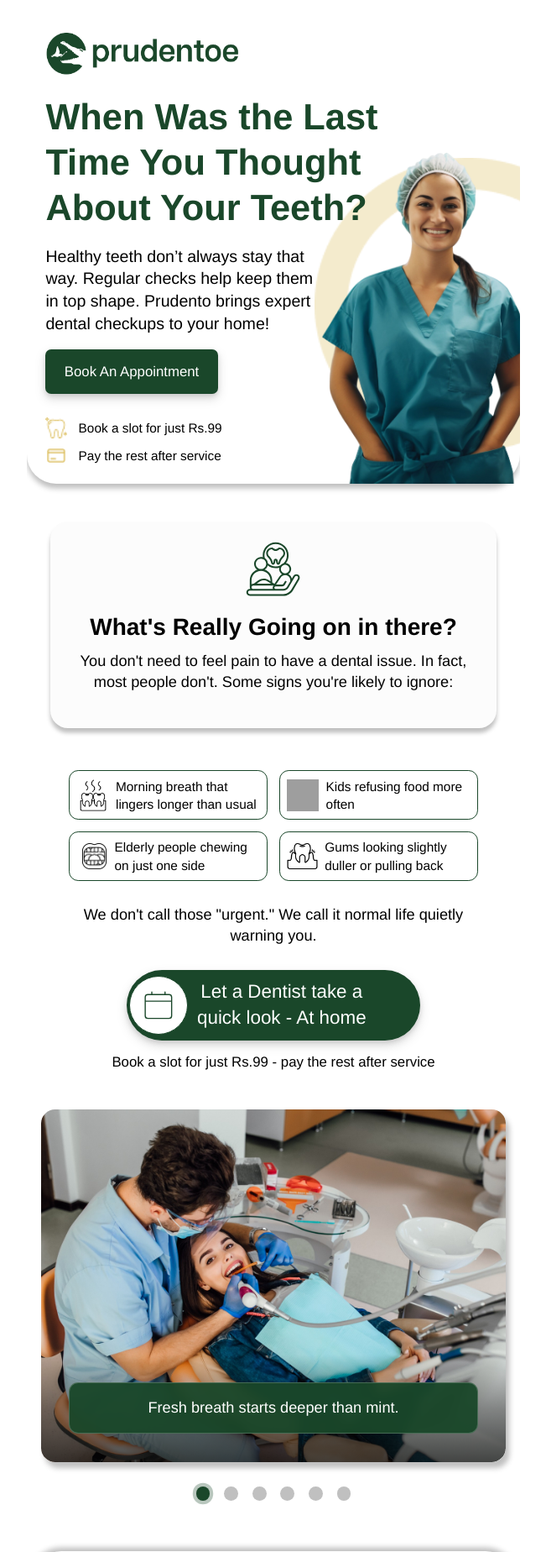
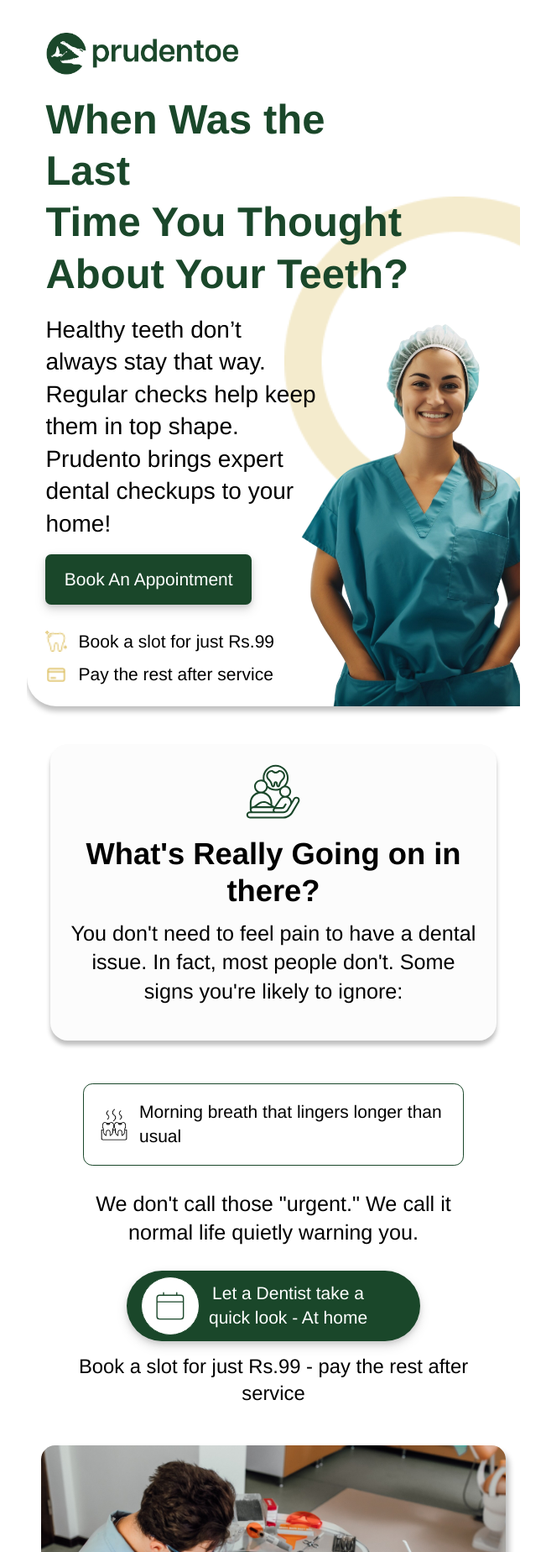
Before and after one commit to avijitbhuin21/prudentoe-demo, a Flask app: page / in a window 1280 px wide. Shown: the top 1848 px of the page at 84% size, without its empty margins (314-965 px from the left). Run offline with Flask 3, Linux system fonts and the light colour scheme; some libraries are stand-ins or nearby versions; grey boxes are pictures that could not be loaded.

Commit message:
Suhas-asked-changes

```diff
--- a/templates/index.html
+++ b/templates/index.html
@@ -181,31 +181,31 @@
         border: 1px dashed #1a472a;
       }
       .text-dynamic-hero {
-        font-size: clamp(24px, 7vw, 31px);
+        font-size: clamp(24px, 7vw, 35px);
       }
       .text-dynamic-large {
-        font-size: clamp(18px, 5vw, 25px);
+        font-size: clamp(24px, 6.5vw, 36px);
       }
       .text-dynamic-xl {
-        font-size: clamp(16px, 4.5vw, 20px);
+        font-size: clamp(20px, 5.5vw, 26px);
       }
       .text-dynamic-medium {
-        font-size: clamp(14px, 3.5vw, 18px);
+        font-size: clamp(18px, 4.5vw, 24px);
       }
       .text-dynamic-base {
-        font-size: clamp(12px, 3vw, 14px);
+        font-size: clamp(16px, 4vw, 20px);
       }
       .text-dynamic-small {
-        font-size: clamp(11px, 2.8vw, 13px);
+        font-size: clamp(15px, 3.5vw, 18px);
       }
       .text-dynamic-xs {
-        font-size: clamp(10px, 2.5vw, 12px);
+        font-size: clamp(14px, 3.2vw, 17px);
       }
       .text-dynamic-xxs {
-        font-size: clamp(9px, 2.2vw, 11px);
+        font-size: clamp(13px, 2.8vw, 15px);
       }
       .text-dynamic-button {
-        font-size: clamp(11px, 2.8vw, 12px);
+        font-size: clamp(13px, 3vw, 15px); /* Increased button font size */
       }
       .carousel-container {
         position: relative;
@@ -254,6 +254,45 @@
       #reviewsCarousel .carousel-next i {
         color: #1a472a;
         font-size: 16px;
+      }
+
+      /* Controls for Signs Carousel */
+      #signsCarousel .carousel-prev,
+      #signsCarousel .carousel-next {
+        position: absolute;
+        top: 50%;
+        transform: translateY(-50%);
+        background: rgba(255, 255, 255, 0.8);
+        border: 1px solid #d1d5db; /* Tailwind gray-300 */
+        border-radius: 50%;
+        width: 32px;
+        height: 32px;
+        /* display: flex; */ /* Control via hidden sm:flex in HTML */
+        align-items: center;
+        justify-content: center;
+        cursor: pointer;
+        transition: all 0.3s ease;
+        z-index: 10;
+        box-shadow: 0 1px 4px rgba(0, 0, 0, 0.1);
+      }
+      #signsCarousel .carousel-prev {
+        left: 8px;
+      }
+      #signsCarousel .carousel-next {
+        right: 8px;
+      }
+      #signsCarousel .carousel-prev i,
+      #signsCarousel .carousel-next i {
+        color: #1A472A; /* prudentoe-green */
+        font-size: 14px;
+      }
+      #signsCarousel .carousel-dots {
+        text-align: center;
+        margin-top: 0.75rem; /* 12px */
+      }
+      #signsCarousel .carousel-slide > div { /* Styling for the item box within the slide */
+        width: 100%; /* Make item box take full width of slide's content area */
+        box-sizing: border-box;
       }
       /* #heroCarousel {
             width: 100%; No specific padding here either
@@ -635,12 +674,12 @@
           <img
             src="static/images/semi-circle.png"
             alt="semi-circle"
-            class="absolute right-[-15px] w-[190px] h-[250px] object-fill z-[1] opacity-100 top-[134px]"
+            class="absolute right-[-15px] w-[216px] h-[280px] object-fill z-[1] opacity-100 top-[167px]"
           />
           <img
             src="static/images/smiling-nurse.png"
             alt="Smiling nurse"
-            class="absolute right-[-40px] bottom-[0px] h-[325px] w-auto z-10"
+            class="absolute right-[-55px] bottom-[0px] h-[375px] w-auto z-10"
           />
         </div>
         <div class="pt-8 px-5 fade-in-section">
@@ -664,61 +703,76 @@
             </p>
           </div>
           <div class="bg-white rounded-15px p-4 text-center mt-[20px]">
-            <div
-              class="grid grid-cols-2 gap-2.5 mb-5 text-dynamic-xxs leading-1.37"
-            >
-              <div
-                class="border border-prudentoe-green rounded-8px p-1.5 flex items-center text-left h-[42px] animate-on-scroll"
+            <div id="signsCarousel" class="relative carousel-container mb-5">
+              <div class="carousel-slides">
+                <div class="carousel-slide">
+                  <div
+                    class="border border-prudentoe-green rounded-8px p-3 flex items-center text-left h-auto min-h-[70px] animate-on-scroll w-full"
                     style="animation-delay: 0.1s"
                   >
                     <img
                       src="static/images/bad-smell-tooth.png"
                       alt="bad breath icon"
-                  class="w-[27px] h-[27px] mr-1.5 flex-shrink-0"
-                />
-                <span class="text-prudentoe-dark"
+                      class="w-[27px] h-[27px] mr-2 flex-shrink-0"
+                    />
+                    <span class="text-prudentoe-dark text-dynamic-xxs leading-1.37"
                       >Morning breath that lingers longer than usual</span
                     >
                   </div>
-              <div
-                class="border border-prudentoe-green rounded-8px p-1.5 flex items-center text-left h-[42px] animate-on-scroll"
+                </div>
+                <div class="carousel-slide">
+                  <div
+                    class="border border-prudentoe-green rounded-8px p-3 flex items-center text-left h-auto min-h-[70px] animate-on-scroll w-full"
                     style="animation-delay: 0.2s"
                   >
                     <img
                       src="static/images/toothache.png"
                       alt="toothache icon"
-                  class="w-[27px] h-[27px] mr-1.5 flex-shrink-0"
-                />
-                <span class="text-prudentoe-dark"
+                      class="w-[27px] h-[27px] mr-2 flex-shrink-0"
+                    />
+                    <span class="text-prudentoe-dark text-dynamic-xxs leading-1.37"
                       >Kids refusing food more often</span
                     >
                   </div>
-              <div
-                class="border border-prudentoe-green rounded-8px p-1.5 flex items-center text-left h-[42px] animate-on-scroll"
+                </div>
+                <div class="carousel-slide">
+                  <div
+                    class="border border-prudentoe-green rounded-8px p-3 flex items-center text-left h-auto min-h-[70px] animate-on-scroll w-full"
                     style="animation-delay: 0.3s"
                   >
                     <img
                       src="static/images/open-mouth.png"
                       alt="open mouth icon"
-                  class="w-[22px] h-[22px] mr-1.5 ml-1 flex-shrink-0"
-                />
-                <span class="text-prudentoe-dark"
+                      class="w-[22px] h-[22px] mr-2 ml-1 flex-shrink-0"
+                    />
+                    <span class="text-prudentoe-dark text-dynamic-xxs leading-1.37"
                       >Elderly people chewing on just one side</span
                     >
                   </div>
-              <div
-                class="border border-prudentoe-green rounded-8px p-1.5 flex items-center text-left h-[42px] animate-on-scroll"
+                </div>
+                <div class="carousel-slide">
+                  <div
+                    class="border border-prudentoe-green rounded-8px p-3 flex items-center text-left h-auto min-h-[70px] animate-on-scroll w-full"
                     style="animation-delay: 0.4s"
                   >
                     <img
                       src="static/images/gingivitis-icon.png"
                       alt="gingivitis icon"
-                  class="w-[26px] h-[27px] mr-1.5 flex-shrink-0"
-                />
-                <span class="text-prudentoe-dark"
+                      class="w-[26px] h-[27px] mr-2 flex-shrink-0"
+                    />
+                    <span class="text-prudentoe-dark text-dynamic-xxs leading-1.37"
                       >Gums looking slightly duller or pulling back</span
                     >
                   </div>
+                </div>
+              </div>
+              <!-- <button class="carousel-prev signs-carousel-prev hidden sm:flex">
+                <i class="fas fa-chevron-left"></i>
+              </button>
+              <button class="carousel-next signs-carousel-next hidden sm:flex">
+                <i class="fas fa-chevron-right"></i>
+              </button>
+              <div class="carousel-dots signs-carousel-dots"></div> -->
             </div>
             <p
               class="text-prudentoe-dark text-dynamic-small leading-1.37 mb-5 animate-on-scroll"
@@ -734,16 +788,16 @@
               style="animation-delay: 0.6s"
             >
               <button
-                class="bg-prudentoe-green text-white text-dynamic-button leading-1.37 py-0.5 pl-0.5  rounded-full flex items-center mx-auto mb-2.5 shadow-sm h-[60px] w-[250px] text-[1rem]"
+                class="bg-prudentoe-green text-white text-dynamic-button leading-1.37 py-2 px-3 rounded-full flex items-center mx-auto mb-2.5 shadow-sm h-[60px] w-[250px]"
               >
                 <span
-                  class="bg-white border border-prudentoe-green rounded-full p-1 mr-2 w-[50px] h-[50px] flex items-center justify-center"
+                  class="bg-white border border-prudentoe-green rounded-full p-1 mr-2 w-[50px] h-[50px] flex items-center justify-center flex-shrink-0"
                 >
                   <svg width="27" height="27" viewBox="0 0 27 27" fill="none" xmlns="http://www.w3.org/2000/svg">
                     <path d="M7.875 4.5H4.5C3.25736 4.5 2.25 5.50736 2.25 6.75V10.125M7.875 4.5H19.125M7.875 4.5V2.25M19.125 4.5H22.5C23.7426 4.5 24.75 5.50736 24.75 6.75V10.125M19.125 4.5V2.25M2.25 10.125V22.5C2.25 23.7426 3.25736 24.75 4.5 24.75H22.5C23.7426 24.75 24.75 23.7426 24.75 22.5V10.125M2.25 10.125H24.75" stroke="#1A472A" stroke-linecap="round"/>
                   </svg>
                 </span>
-                Let a Dentist take a<br />quick look - At home
+                <span class="text-center">Let a Dentist take a<br />quick look - At home</span>
               </button>
             </a>
             <p
@@ -900,15 +954,15 @@
             >
               "If Only We'd Caught This Sooner…"
             </h2>
-            <div class="flex gap-4 items-start">
+            <!-- <div class="flex gap-4 items-start">
               <img
                 src="static/images/medical-professionals.png"
                 alt="Medical professionals collage"
                 class="w-[175px] h-[148px] mt-1"
               />
-              <div class="flex-1">
+              <div class="flex-1"> -->
                 <p
-                  class="text-prudentoe-dark text-dynamic-xs leading-1.37 mb-1"
+                  class="text-prudentoe-dark text-dynamic-s leading-1.37 mb-1 mt-[1rem]"
                 >
                   That statement shows up more than you'd think. Cavities,
                   infections, and oral cancers don't start loud. That's the
@@ -920,7 +974,7 @@
                   class="inline-block w-full"
                 >
                   <button
-                    class="bg-prudentoe-green text-white text-dynamic-button py-2.5 px-4 rounded-5px w-full shadow-sm mt-[1.5rem]"
+                    class="bg-prudentoe-green text-white text-dynamic-button py-2.5 px-4 rounded-5px w-75px shadow-sm mt-[2rem] ml-[6.7rem] text-align-center"
                   >
                     Book An Appointment
                   </button>
@@ -937,7 +991,7 @@
             Real Life Doesn’t Pause for Dental Clinics
           </p>
           <p
-            class="w-[300px] mx-auto mb-5 animate-on-scroll text-center text-prudentoe-dark text-dynamic-small leading-tight"
+            class="w-[350px] mx-auto mb-5 animate-on-scroll text-center text-prudentoe-dark text-dynamic-small leading-tight"
             style="animation-delay: 0.1s"
           >
             Between work calls, school runs, elder care, and city <br />traffic,
@@ -1063,7 +1117,7 @@
                 class="inline-block mt-2.5 ml-[6.2rem]"
               >
                 <button
-                  class="bg-prudentoe-green text-white text-center text-dynamic-button leading-tight rounded-5px shadow-sm hover:bg-prudentoe-green/90 transition-colors w-[120px] h-[40px] flex items-center justify-center p-1"
+                  class="bg-prudentoe-green text-white text-center text-dynamic-button leading-tight rounded-5px shadow-sm hover:bg-prudentoe-green/90 transition-colors w-[120px] h-[40px] flex items-center justify-center py-2 px-3"
                 >
                   Book An Appointment
                 </button>
@@ -1526,10 +1580,10 @@
               class="inline-block"
             >
               <button
-                class="bg-white text-prudentoe-green text-dynamic-button leading-1.37 py-0.5 pl-0.5 pr-4 rounded-full flex items-center shadow-sm h-[45px]"
+                class="bg-white text-prudentoe-green text-dynamic-button leading-1.37 py-2 px-4 rounded-full flex items-center shadow-sm min-h-[48px]"
               >
                 <span
-                  class="bg-white border border-prudentoe-green rounded-full p-2.5 mr-2 w-[41px] h-[41px] flex items-center justify-center"
+                  class="bg-white border border-prudentoe-green rounded-full p-2.5 mr-2 w-[41px] h-[41px] flex items-center justify-center flex-shrink-0"
                 >
                   <img
                     src="static/images/megaphone-icon.png"
@@ -1628,6 +1682,7 @@
         }
         setupCarousel("heroCarousel", 5000);
         setupCarousel("reviewsCarousel", 7000);
+        setupCarousel("signsCarousel", 4000); // Initialize the new carousel
 
         // Fade-in animation observer for sections below hero
         const observerOptions = {
```
Lines whose indentation alone changed are shown as unchanged.
